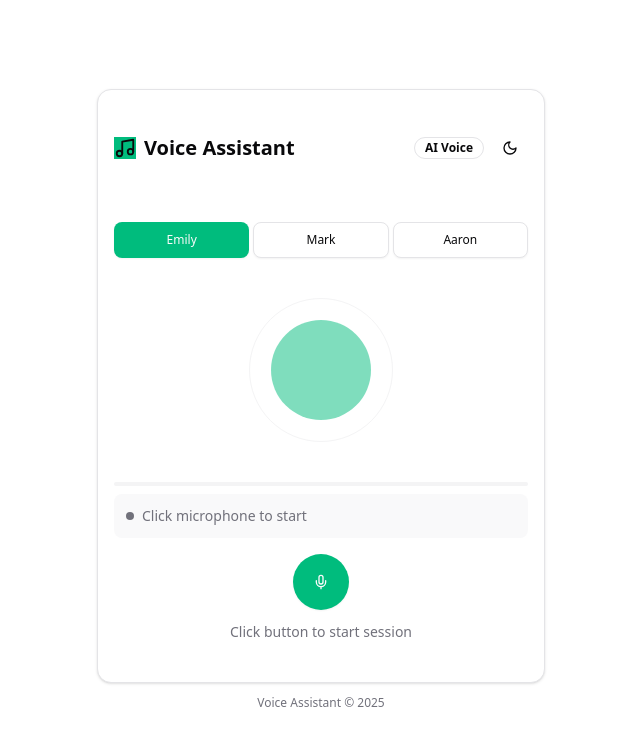
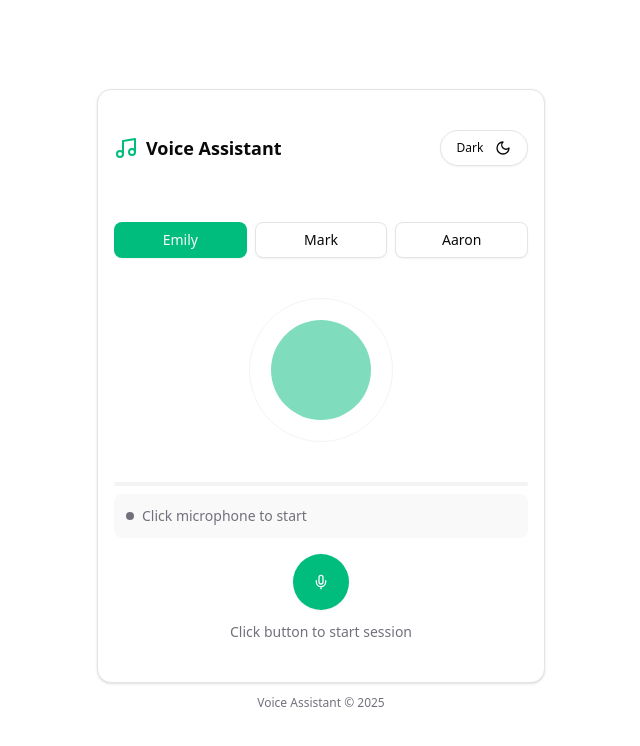
Before and after one commit to sahil-idk/Ultravox-audio-chat, a Next.js app: page / in a window 1280 px wide. Shown: the top 746 px of the page, without its empty margins (319-959 px from the left). Built offline with nearby package versions, Linux system fonts and the light colour scheme; no server answers.

Commit message:
minor fixes

```diff
--- a/src/app/page.tsx
+++ b/src/app/page.tsx
@@ -179,9 +179,8 @@ export default function AudioVisualizer() {
     }
   }, [isConnected, transcript, conversation])
 
-  // Fetch available voices from Ultravox API
-  // Fetch available voices from Ultravox API
-// Fetch available voices from Ultravox API
+
+
 const fetchVoices = async () => {
   try {
     setIsLoadingVoices(true)
@@ -224,14 +223,20 @@ const fetchVoices = async () => {
           prompt = systemPrompts.creative
         }
 
+        // Clean up the name - remove "-English" suffix
+        let displayName = voice.name || "Unknown Voice";
+        if (displayName.includes("-English")) {
+          displayName = displayName.replace("-English", "");
+        }
+
         return {
           id: voice.voiceId,
-          name: voice.name || "Unknown Voice",
+          name: displayName,
           systemPrompt: prompt,
           voice: voice.voiceId,
-          color: getVoiceColor(voice.name || ""),
+          color: 'bg-emerald-500', // All voices use the same emerald color
           icon: <Bot className="h-4 w-4" />,
-          description: voice.description || `Voice assistant using ${voice.name}`,
+          description: voice.description || `Voice assistant using ${displayName}`,
         }
       })
 
@@ -259,10 +264,7 @@ const fetchVoices = async () => {
   }
 }
 
-  // Set fallback personas if voice API fails
- // Set fallback personas if voice API fails
-// Set fallback personas if voice API fails
-// Set fallback personas if voice API fails
+
 const setFallbackPersonas = () => {
   const fallbackPersonas = [
     {
@@ -270,7 +272,7 @@ const setFallbackPersonas = () => {
       name: "Emily",
       systemPrompt: systemPrompts.general,
       voice: "87691b77-0174-4808-b73c-30000b334e14",
-      color: "bg-emerald-500", // Explicitly set Emily to green
+      color: "bg-emerald-500", // All using emerald color
       icon: <Bot className="h-4 w-4" />,
       description: "A natural-sounding American English voice assistant.",
     },
@@ -279,7 +281,7 @@ const setFallbackPersonas = () => {
       name: "Mark",
       systemPrompt: systemPrompts.general,
       voice: "91fa9bcf-93c8-467c-8b29-973720e3f167",
-      color: "bg-violet-500", // Violet for Mark
+      color: "bg-emerald-500", // All using emerald color
       icon: <Bot className="h-4 w-4" />,
       description: "A clear male English voice assistant.",
     },
@@ -288,7 +290,7 @@ const setFallbackPersonas = () => {
       name: "Aaron",
       systemPrompt: systemPrompts.technical,
       voice: "feccf00b-417e-4e7a-9f89-62f537280334",
-      color: "bg-amber-500", // Amber for Aaron
+      color: "bg-emerald-500", // All using emerald color
       icon: <Bot className="h-4 w-4" />,
       description: "A technical specialist with an American English voice.",
     },
@@ -759,24 +761,25 @@ const setFallbackPersonas = () => {
     <div className="min-h-screen flex flex-col items-center justify-center p-3 sm:p-4 bg-background text-foreground">
       <Card className="w-full max-w-md mx-auto">
         <CardHeader className="flex flex-row items-center justify-between p-3 sm:p-4">
-          <CardTitle className="flex items-center gap-2 text-lg sm:text-xl">
-            <Music size={22} className={currentBot?.color || "text-emerald-500 "} />
+          <CardTitle className="flex items-center gap-2 text-lg sm:text-md">
+          <Music size={24} className="text-emerald-500" />
             Voice Assistant
           </CardTitle>
-          <div className="flex items-center gap-x-1 sm:gap-x-2">
-            <Badge variant="outline" className="text-xs">AI Voice</Badge>
-            <ThemeToggle />
+          <div className="flex items-center  ">
+            {/* <Badge variant="outline" className="text-xs">AI Voice</Badge> */}
+            <ThemeToggle  />
           </div>
         </CardHeader>
         <CardContent className="flex flex-col items-center space-y-1 sm:space-y-2 p-3 sm:p-4">
           {/* Voice Tabs */}
-          <div className="w-full grid grid-cols-3 gap-1">
+          {/* Voice Tabs */}
+<div className="w-full grid grid-cols-3 gap-2">
   {botPersonas.slice(0, 3).map((bot) => (
     <Button
       key={bot.id}
       onClick={() => handleVoiceChange(bot.id)}
       variant={selectedVoice === bot.id ? "default" : "outline"}
-                className={`text-xs px-1 ${selectedVoice === bot.id ? bot.color : ""}`}
+      className={selectedVoice === bot.id ? "bg-emerald-500" : ""}
       disabled={isLoadingVoices || connectionState === ConnectionState.CONNECTING || isConnected}
     >
       {bot.name}
@@ -791,7 +794,7 @@ const setFallbackPersonas = () => {
 
             {/* Active indicator with motion */}
             <motion.div
-              className={`rounded-full ${currentBot?.color || "bg-emerald-500"} flex items-center justify-center`}
+              className={`rounded-full  bg-emerald-500 flex items-center justify-center`}
               animate={{
                 width: `${currentSize}px`,
                 height: `${currentSize}px`,
@@ -871,7 +874,7 @@ const setFallbackPersonas = () => {
               {isConnected ? (
                 <>
                   <motion.span
-                    className={`inline-block w-1.5 h-1.5 sm:w-2 sm:h-2 rounded-full ${currentBot?.color || "bg-emerald-500"} mr-1.5 sm:mr-2`}
+                    className={`inline-block w-1.5 h-1.5 sm:w-2 sm:h-2 rounded-full bg-emerald-500 mr-1.5 sm:mr-2`}
                     animate={{ opacity: [0.5, 1, 0.5] }}
                     transition={{ duration: 1.5, repeat: Number.POSITIVE_INFINITY }}
                   />
--- a/src/components/toggle.tsx
+++ b/src/components/toggle.tsx
@@ -1,26 +1,50 @@
-"use client";
+// components/toggle.tsx
+"use client"
 
-import { motion } from "motion/react";
-import { SunIcon, MoonIcon } from "lucide-react";
-import { useTheme } from "next-themes";
-import { Button } from "@/components/ui/button";
+import { useTheme } from "next-themes"
+import { Button } from "@/components/ui/button"
+import { Moon, Sun } from "lucide-react"
+import { useEffect, useState } from "react"
 
 export function ThemeToggle() {
-  const { theme, setTheme } = useTheme();
+  const { theme, setTheme } = useTheme()
+  const [mounted, setMounted] = useState(false)
+
+  // Avoid hydration mismatch by only rendering after mount
+  useEffect(() => {
+    setMounted(true)
+  }, [])
+
+  if (!mounted) {
+    return (
+      <Button variant="ghost" size="sm" className="h-9 w-20 rounded-md">
+        <span className="sr-only">Toggle theme</span>
+      </Button>
+    )
+  }
 
   return (
     <Button
-      variant="ghost"
-      size="icon"
+      variant="outline"
+      size="sm"
       onClick={() => setTheme(theme === "dark" ? "light" : "dark")}
+      className="h-9 w-22 rounded-full  flex items-center justify-center gap-1"
     >
-      <motion.div
-        initial={{ opacity: 0 }}
-        animate={{ opacity: 1 }}
-        transition={{ duration: 0.2 }}
-      >
-        {theme === "dark" ? <SunIcon /> : <MoonIcon />}
-      </motion.div>
+      {theme === "dark" ? (
+        <div className="flex items-center justify-around gap-3 border-none">
+        <span className="text-xs">Light</span>
+        <Sun size={18} className="text-foreground" />
+
+      </div>
+
+      ) : (
+
+        <div className="flex items-center justify-around gap-3 border-none">
+        <span className="text-xs">Dark</span>
+          <Moon size={18} className="text-foreground" />
+
+        </div>
+      )}
     </Button>
-  );
+  )
 }
```
Lines whose indentation alone changed are shown as unchanged.
